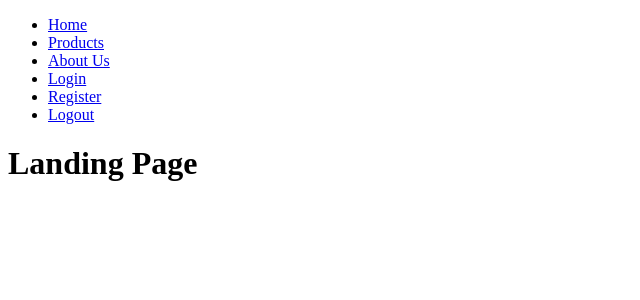
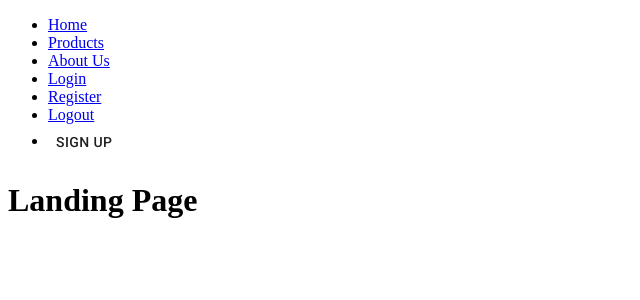
Before and after one commit to Uneezeh69/final-react, a React (Create React App) app in the folder myartshop/: page / in a window 1280 px wide. Shown: the top 300 px of the page, without its empty margins (0-640 px from the left). Built offline with nearby package versions, Linux system fonts and the light colour scheme.

Commit message:
material ui added

```diff
--- a/myartshop/package.json
+++ b/myartshop/package.json
@@ -3,6 +3,9 @@
   "version": "0.1.0",
   "private": true,
   "dependencies": {
+    "@material-ui/core": "^4.11.0",
+    "@material-ui/icons": "^4.9.1",
+    "@material-ui/lab": "^4.0.0-alpha.56",
     "@testing-library/jest-dom": "^4.2.4",
     "@testing-library/react": "^9.3.2",
     "@testing-library/user-event": "^7.1.2",
--- a/myartshop/public/index.html
+++ b/myartshop/public/index.html
@@ -24,6 +24,9 @@
       work correctly both with client-side routing and a non-root public URL.
       Learn how to configure a non-root public URL by running `npm run build`.
     -->
+    <link rel="stylesheet" href="https://fonts.googleapis.com/css?family=Roboto:300,400,500,700&display=swap" />
+    <link rel="stylesheet" href="https://fonts.googleapis.com/icon?family=Material+Icons" />
+
     <title>React App</title>
   </head>
   <body>
--- a/myartshop/src/components/TopMenu.jsx
+++ b/myartshop/src/components/TopMenu.jsx
@@ -1,5 +1,7 @@
 import React from 'react';
 import {Link} from "react-router-dom";
+import Button from '@material-ui/core/Button';
+
 
 const TopMenu = () => {
     return ( <div>
@@ -10,6 +12,7 @@ const TopMenu = () => {
             <li><Link to="/login">Login</Link></li>
             <li><a href="/register">Register</a></li>
             <li><a href="/logout">Logout</a></li>
+            <li><Button>Sign up</Button></li>
         </ul>
     </div>  );
 }
```
Also changed, not shown: 1 other file (tests, documents, lock files or other folders).
